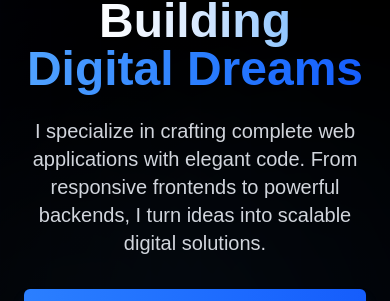
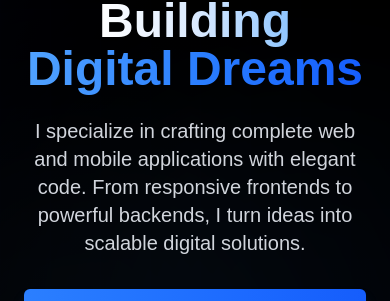
Before and after one commit to ahmedghounami/improved_portfolio, a Next.js app: page / in a window 390 px wide. Shown: the part 491-792 px from the top of the page. Built offline with nearby package versions, Linux system fonts and the light colour scheme.

Commit message:
Update description to include mobile applications

```diff
--- a/components/HeroSection.tsx
+++ b/components/HeroSection.tsx
@@ -115,7 +115,7 @@ export default function HeroSection() {
                             transition={{ delay: 0.5 }}
                             className="text-xl text-gray-300 mb-8 max-w-2xl"
                         >
-                            I specialize in crafting complete web applications with elegant code. From responsive frontends to
+                            I specialize in crafting complete web and mobile applications with elegant code. From responsive frontends to
                             powerful backends, I turn ideas into scalable digital solutions.
                         </motion.p>
 
```
